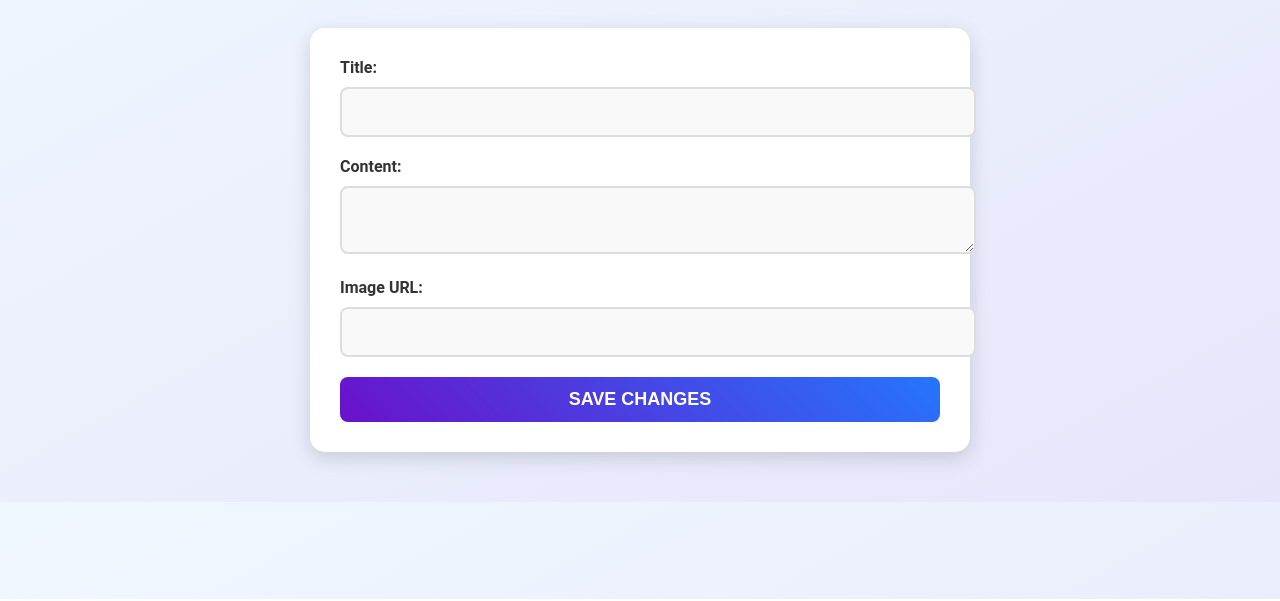
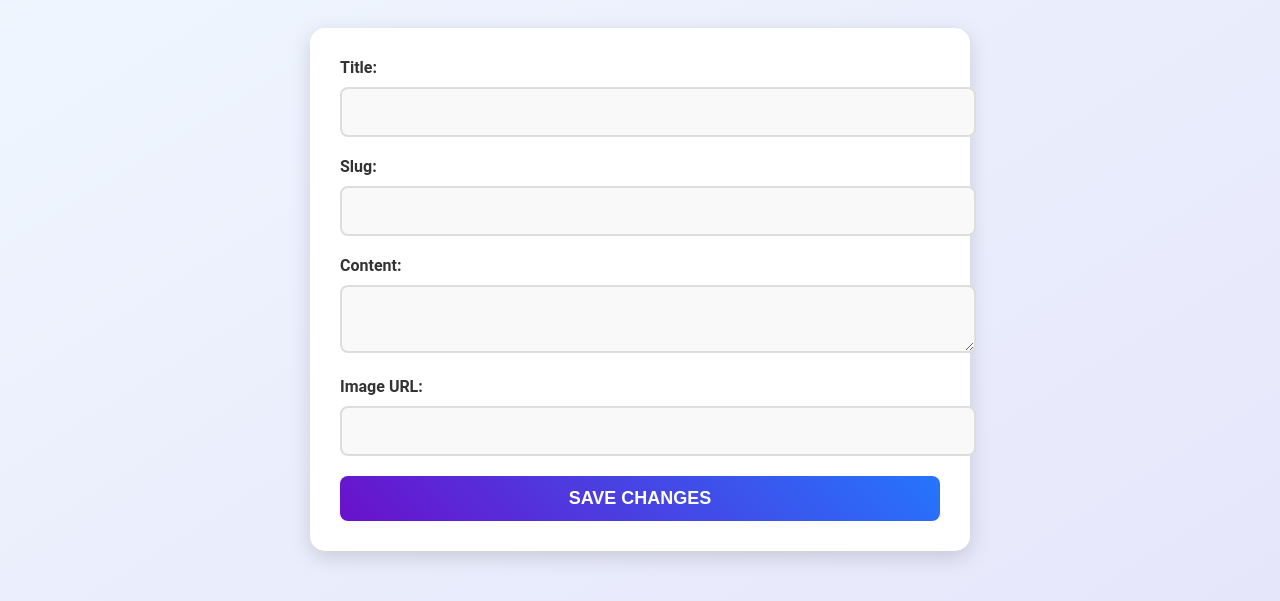
Before and after one commit to NexusGKSoftwares/CMS, a website: page frontend/admin/edit_post.html in a window 1280 px wide. Shown: the part 201-802 px from the top of the page. Drawn offline with Linux system fonts and the light colour scheme; no server answers.

Commit message:
"Added slug and image fields to edit post form"

```diff
--- a/frontend/admin/edit_post.html
+++ b/frontend/admin/edit_post.html
@@ -24,10 +24,16 @@
             <form id="edit-post-form">
                 <label for="title">Title:</label>
                 <input type="text" id="title" name="title" required>
+
+                <label for="slug">Slug:</label>
+                <input type="text" id="slug" name="slug" required>
+
                 <label for="content">Content:</label>
                 <textarea id="content" name="content" required></textarea>
+
                 <label for="image">Image URL:</label>
                 <input type="text" id="image" name="image">
+
                 <button type="submit" class="btn-primary">Save Changes</button>
             </form>
         </div>
```
